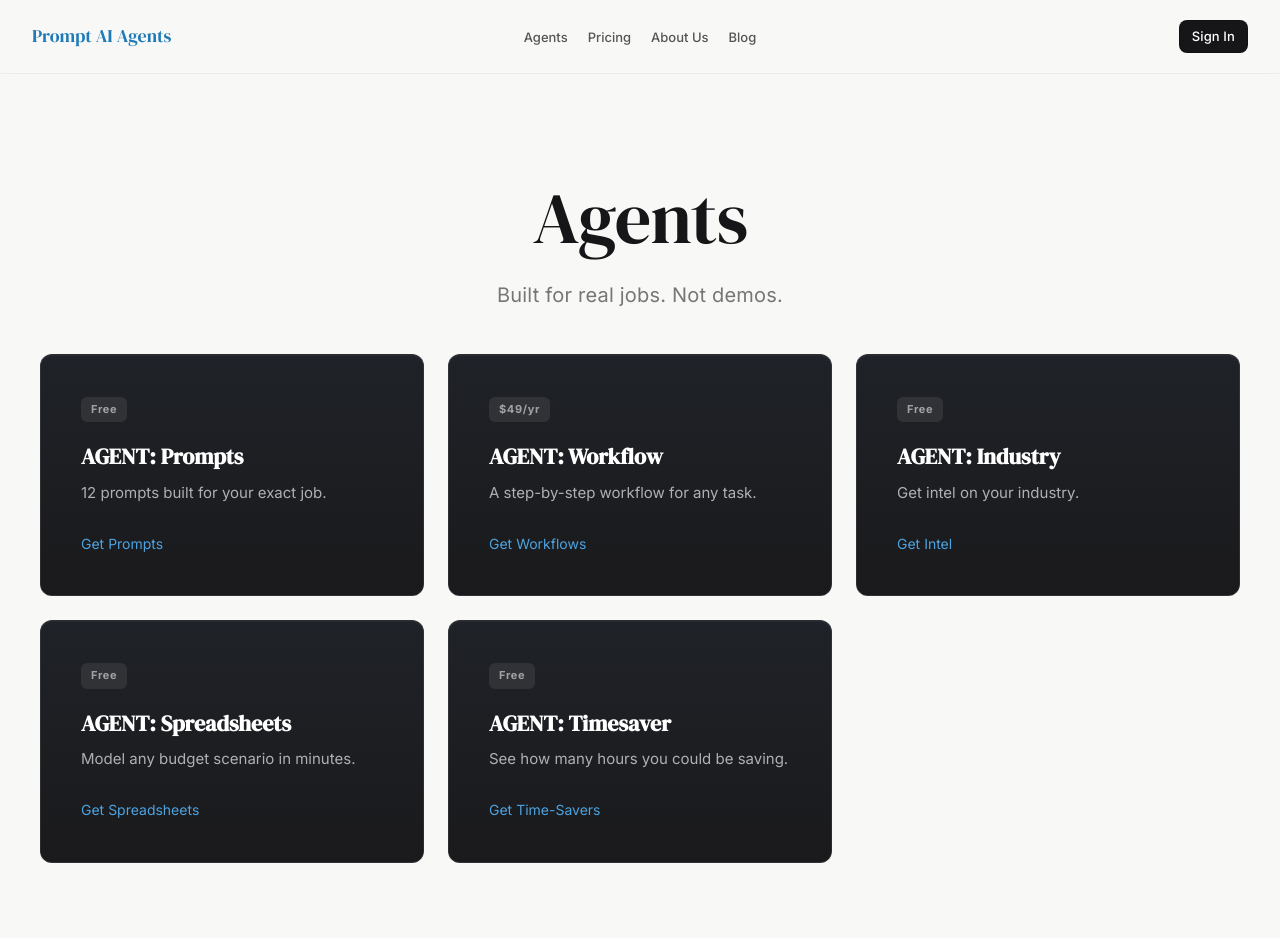
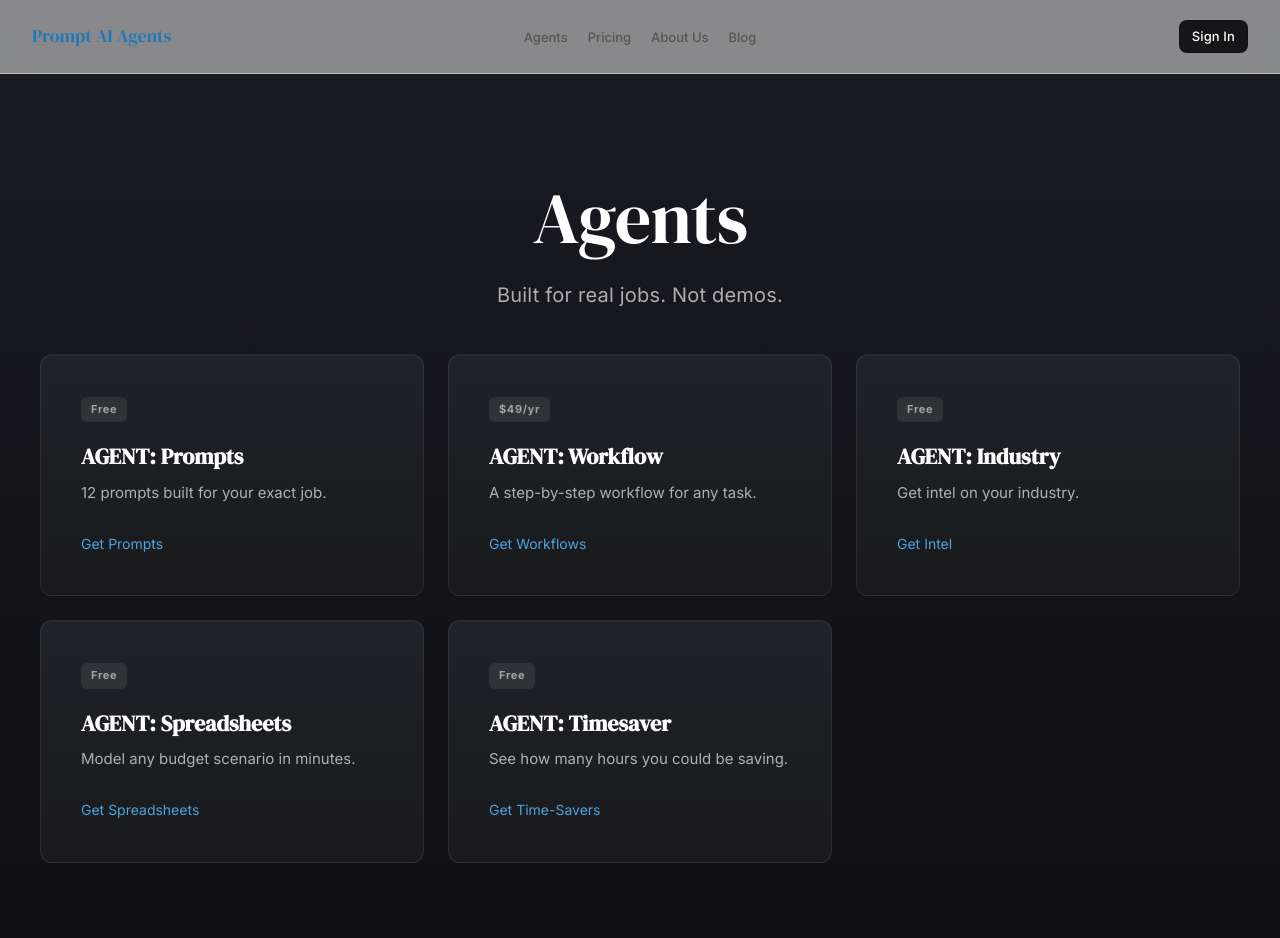
Before and after one commit to coolcalvin457-tech/agent-timesaver-nextjs, a Next.js app: page /agents in a window 1280 px wide. Shown: the top 938 px of the page. Built offline with nearby package versions, Linux system fonts and the light colour scheme; no server answers.

Commit message:
agents page dark background to match agent landing pages

```diff
--- a/app/agents/page.tsx
+++ b/app/agents/page.tsx
@@ -80,17 +80,19 @@ export default function AgentsPage() {
           minHeight: "100vh",
           paddingTop: "100px",
           paddingBottom: "80px",
+          background: "linear-gradient(180deg, #1A1B22 0%, #0E0E10 100%)",
+          color: "#fff",
         }}
       >
         {/* Page header */}
         <div className="container">
           <div style={{ paddingTop: "80px", marginBottom: "40px", textAlign: "center" }}>
-            <h1 className="heading-1" style={{ marginBottom: "20px", fontSize: "clamp(2.75rem, 6vw, 4.5rem)", lineHeight: 1.05 }}>
+            <h1 className="heading-1" style={{ marginBottom: "20px", fontSize: "clamp(2.75rem, 6vw, 4.5rem)", lineHeight: 1.05, color: "#fff" }}>
               Agents
             </h1>
             <p
               className="hero-subheadline"
-              style={{ margin: "0 auto" }}
+              style={{ margin: "0 auto", color: "rgba(255,255,255,0.65)" }}
             >
               Built for real jobs. Not demos.
             </p>
@@ -102,7 +104,7 @@ export default function AgentsPage() {
           <ToolsList tools={tools} />
 
           {/* More tools placeholder */}
-          <p style={{ textAlign: "center", margin: "72px auto 56px", fontSize: "0.875rem", color: "var(--text-muted)" }}>
+          <p style={{ textAlign: "center", margin: "72px auto 56px", fontSize: "0.875rem", color: "rgba(255,255,255,0.4)" }}>
             More agents in progress...
           </p>
         </div>
```
